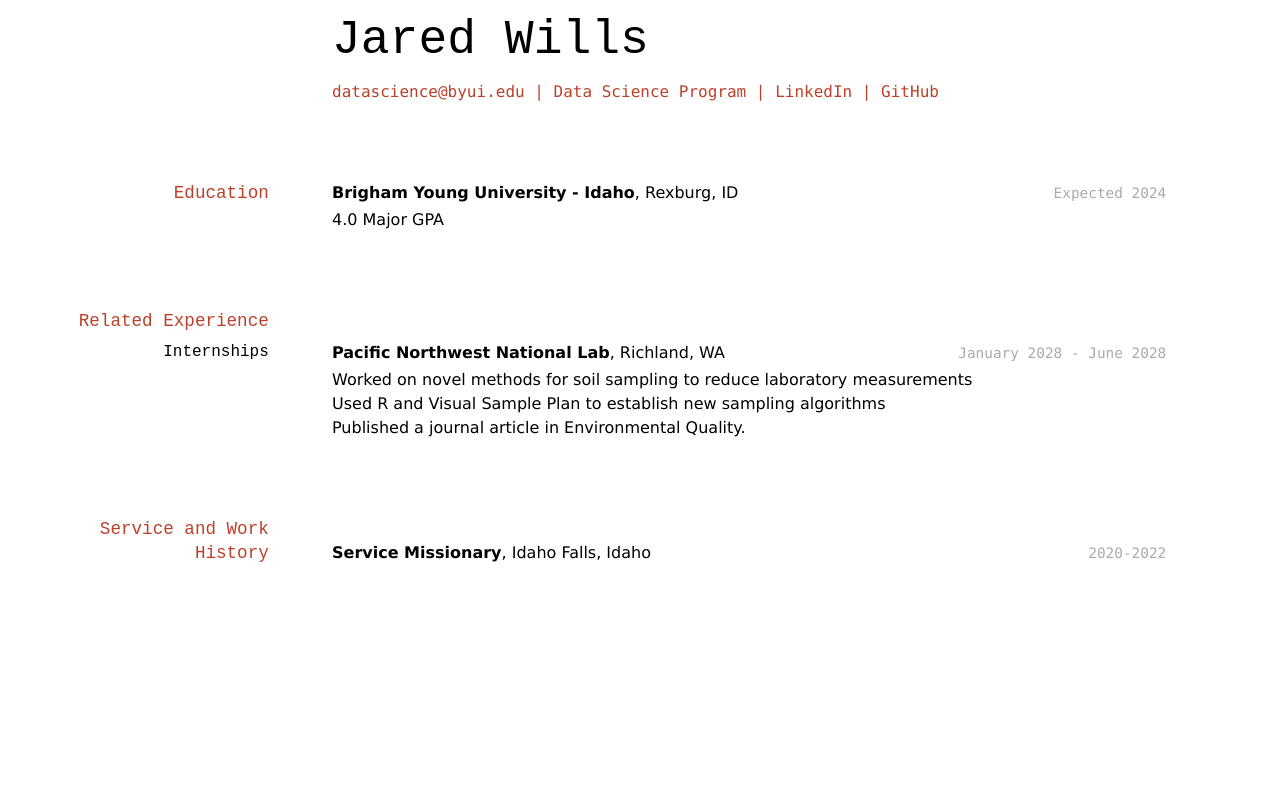
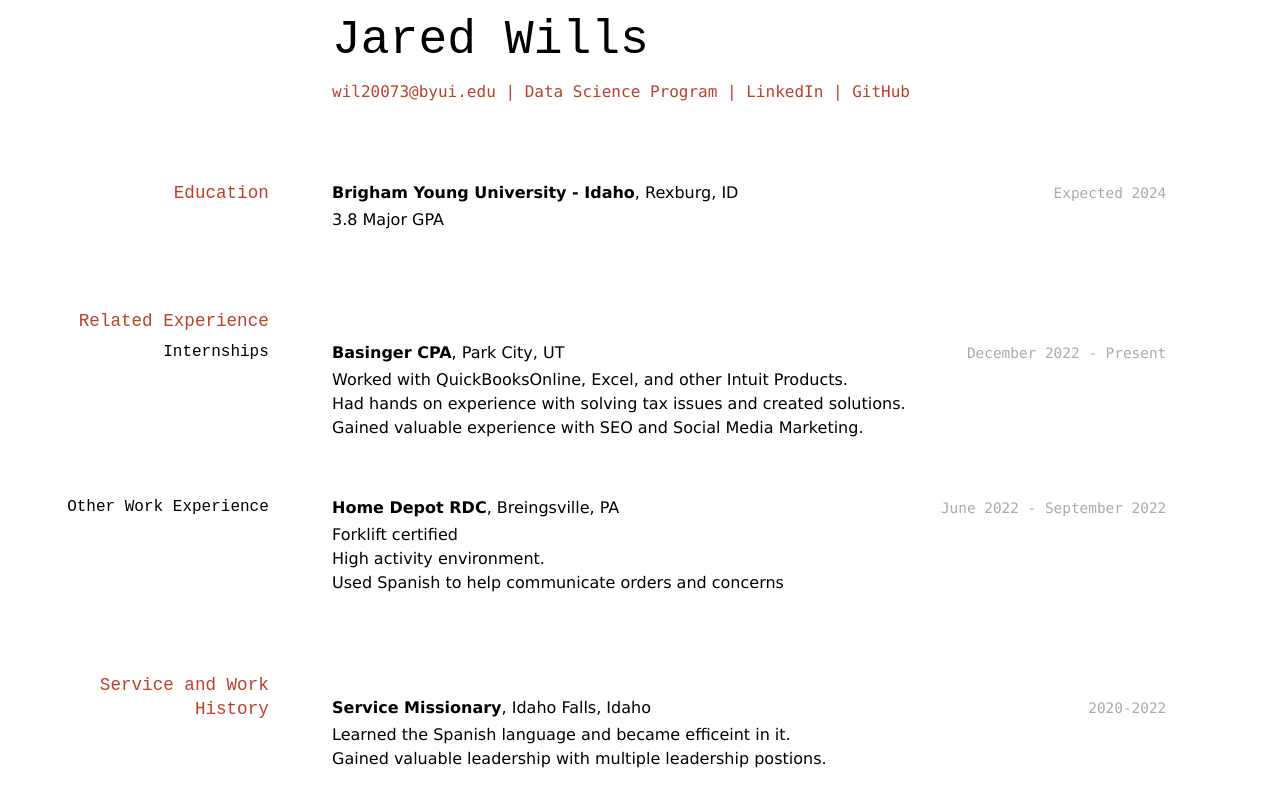
Before and after one commit to jaredwills/jaredresume, a Jekyll site: the page built from docs/index.md, in a window 1280 px wide. Shown: the top 807 px of the page. Built offline with Jekyll 4.4.1, drawn with Linux system fonts in a browser that asks for light colours.

Commit message:
Update index.md

```diff
--- a/docs/index.md
+++ b/docs/index.md
@@ -5,10 +5,10 @@ title: Jared Wills' Resume
 # Jared Wills
 
 <div id="webaddress">
-<a href="datascience@byui.edu">datascience@byui.edu</a>
+<a href="wil20073@byui.edu">wil20073@byui.edu</a>
 | <a href="https://byuidatascience.github.io/development.html">Data Science Program</a>
-| <a href="https://www.linkedin.com/groups/13537407/">LinkedIn</a>
-| <a href="https://github.com/byuids-resumes">GitHub</a>
+| <a href="www.linkedin.com/in/jarwwills">LinkedIn</a>
+| <a href="https://github.com/jaredwills">GitHub</a>
 </div>
 
 <!-- https://www.monique.tech/the-art-of-markdown -->
@@ -18,27 +18,38 @@ title: Jared Wills' Resume
 `Expected 2024`
 __Brigham Young University - Idaho__, Rexburg, ID
 
-- 4.0 Major GPA
+- 3.8 Major GPA
 
 
 ## Related Experience
 
 ### Internships
 
-`January 2028 - June 2028`
-__Pacific Northwest National Lab__, Richland, WA
+`December 2022 - Present`
+__Basinger CPA__, Park City, UT
 
-- Worked on novel methods for soil sampling to reduce laboratory measurements
-- Used R and Visual Sample Plan to establish new sampling algorithms
-- Published a journal article in Environmental Quality.
+- Worked with QuickBooksOnline, Excel, and other Intuit Products.
+- Had hands on experience with solving tax issues and created solutions.
+- Gained valuable experience with SEO and Social Media Marketing.
+
+### Other Work Experience
+
+`June 2022 - September 2022`
+__Home Depot RDC__, Breingsville, PA
+
+- Forklift certified
+- High activity environment.
+- Used Spanish to help communicate orders and concerns
+
 
 ## Service and Work History
 
 `2020-2022`
 __Service Missionary__, Idaho Falls, Idaho
-
+- Learned the Spanish language and became efficeint in it.
+- Gained valuable leadership with multiple leadership postions.
 
 
 <!-- ### Footer
 
-Last updated: May 2013 -->
+Last updated: December 2023 -->
```
